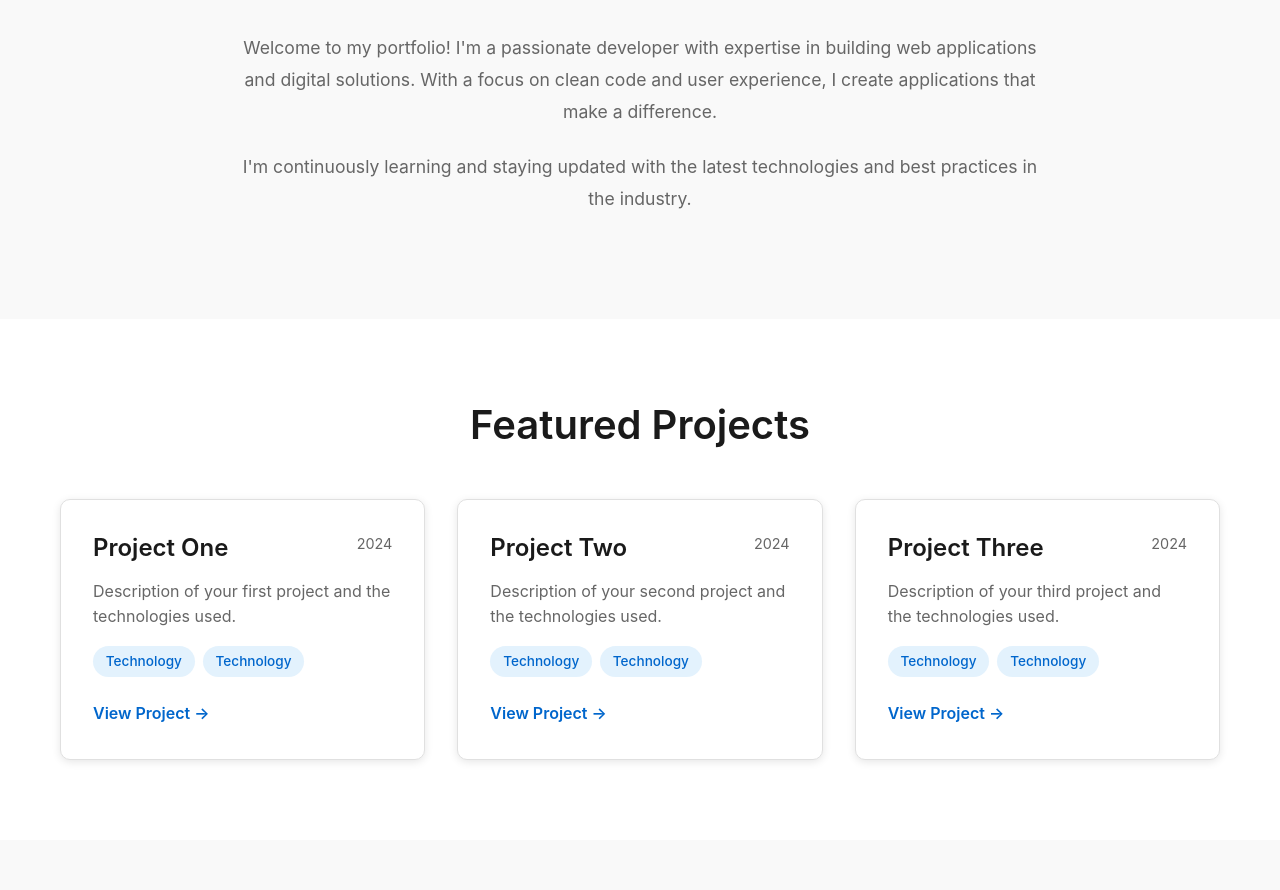
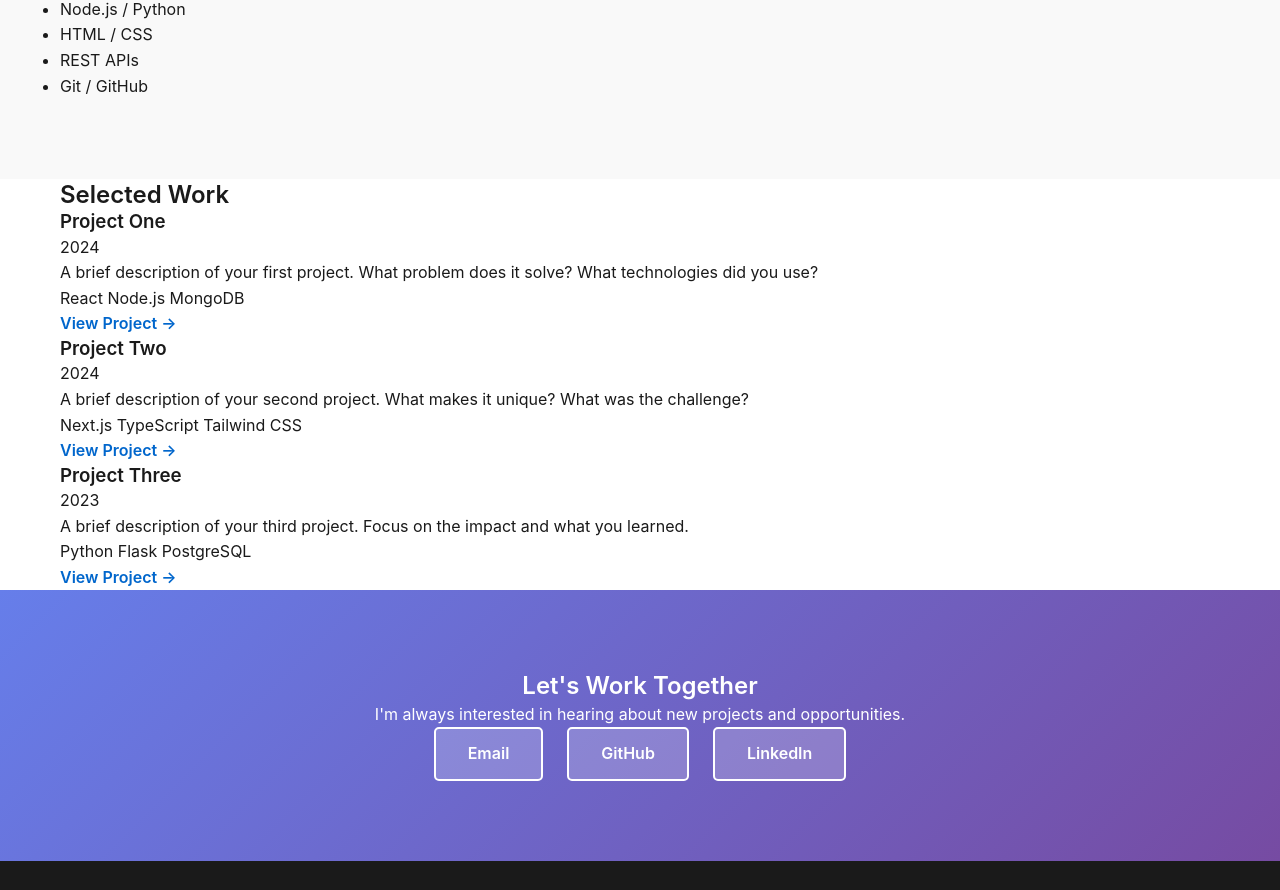
Before and after one commit to ivanparvaresh/ivanisation, a website: page index.html in a window 1280 px wide. Shown: the part 670-1560 px from the top of the page. Drawn offline with Linux system fonts and the light colour scheme.

Commit message:
Update index.html with clean, minimalist design

```diff
--- a/index.html
+++ b/index.html
@@ -3,7 +3,7 @@
 <head>
     <meta charset="UTF-8">
     <meta name="viewport" content="width=device-width, initial-scale=1.0">
-    <meta name="description" content="Ivan's Personal Portfolio - Showcasing Projects and Professional Experience">
+    <meta name="description" content="Ivan Parvaresh - Full Stack Developer & Creative Problem Solver">
     <title>Ivan Parvaresh - Portfolio</title>
     <link rel="stylesheet" href="css/style.css">
 </head>
@@ -11,14 +11,11 @@
     <!-- Navigation -->
     <nav class="navbar">
         <div class="container">
-            <div class="logo">
-                <h1>Ivan</h1>
-            </div>
+            <a href="#" class="logo">Ivan</a>
             <ul class="nav-menu">
                 <li><a href="#home" class="nav-link">Home</a></li>
                 <li><a href="#about" class="nav-link">About</a></li>
-                <li><a href="#projects" class="nav-link">Projects</a></li>
-                <li><a href="#skills" class="nav-link">Skills</a></li>
+                <li><a href="#work" class="nav-link">Work</a></li>
                 <li><a href="#contact" class="nav-link">Contact</a></li>
             </ul>
             <div class="hamburger">
@@ -33,10 +30,10 @@
     <section id="home" class="hero">
         <div class="container">
             <div class="hero-content">
-                <h1 class="hero-title">Hi, I'm Ivan Parvaresh</h1>
-                <p class="hero-subtitle">Full Stack Developer & Creative Problem Solver</p>
-                <p class="hero-description">Building innovative digital solutions with modern technologies</p>
-                <a href="#projects" class="btn btn-primary">View My Work</a>
+                <h1>Hi, I'm Ivan</h1>
+                <p class="hero-subtitle">Full Stack Developer</p>
+                <p class="hero-description">I build clean, modern web applications with attention to detail and user experience.</p>
+                <a href="#work" class="cta-button">View My Work</a>
             </div>
         </div>
     </section>
@@ -44,92 +41,79 @@
     <!-- About Section -->
     <section id="about" class="about">
         <div class="container">
-            <h2 class="section-title">About Me</h2>
-            <div class="about-content">
-                <p>Welcome to my portfolio! I'm a passionate developer with expertise in building web applications and digital solutions. With a focus on clean code and user experience, I create applications that make a difference.</p>
-                <p>I'm continuously learning and staying updated with the latest technologies and best practices in the industry.</p>
+            <h2>About</h2>
+            <div class="about-grid">
+                <div class="about-text">
+                    <p>I'm a passionate developer focused on creating meaningful digital solutions. With expertise in both frontend and backend development, I enjoy turning ideas into reality through clean, maintainable code.</p>
+                    <p>When I'm not coding, I'm learning new technologies, contributing to open source, or exploring creative problem-solving approaches.</p>
                 </div>
+                <div class="about-info">
+                    <div class="info-item">
+                        <h3>Skills</h3>
+                        <ul>
+                            <li>JavaScript / React</li>
+                            <li>Node.js / Python</li>
+                            <li>HTML / CSS</li>
+                            <li>REST APIs</li>
+                            <li>Git / GitHub</li>
+                        </ul>
                     </div>
-    </section>
-
-    <!-- Projects Section -->
-    <section id="projects" class="projects">
-        <div class="container">
-            <h2 class="section-title">Featured Projects</h2>
-            <div class="projects-grid">
-                <div class="project-card">
-                    <div class="project-header">
-                        <h3>Project One</h3>
-                        <p class="project-date">2024</p>
-                    </div>
-                    <p class="project-description">Description of your first project and the technologies used.</p>
-                    <div class="project-tags">
-                        <span class="tag">Technology</span>
-                        <span class="tag">Technology</span>
-                    </div>
-                    <a href="#" class="project-link">View Project →</a>
-                </div>
-
-                <div class="project-card">
-                    <div class="project-header">
-                        <h3>Project Two</h3>
-                        <p class="project-date">2024</p>
-                    </div>
-                    <p class="project-description">Description of your second project and the technologies used.</p>
-                    <div class="project-tags">
-                        <span class="tag">Technology</span>
-                        <span class="tag">Technology</span>
-                    </div>
-                    <a href="#" class="project-link">View Project →</a>
-                </div>
-
-                <div class="project-card">
-                    <div class="project-header">
-                        <h3>Project Three</h3>
-                        <p class="project-date">2024</p>
-                    </div>
-                    <p class="project-description">Description of your third project and the technologies used.</p>
-                    <div class="project-tags">
-                        <span class="tag">Technology</span>
-                        <span class="tag">Technology</span>
-                    </div>
-                    <a href="#" class="project-link">View Project →</a>
                 </div>
             </div>
         </div>
     </section>
 
-    <!-- Skills Section -->
-    <section id="skills" class="skills">
+    <!-- Work Section -->
+    <section id="work" class="work">
         <div class="container">
-            <h2 class="section-title">Skills</h2>
-            <div class="skills-grid">
-                <div class="skill-category">
-                    <h3>Frontend</h3>
-                    <ul>
-                        <li>HTML5 & CSS3</li>
-                        <li>JavaScript</li>
-                        <li>React</li>
-                        <li>Responsive Design</li>
-                    </ul>
+            <h2>Selected Work</h2>
+            <div class="projects-list">
+                <div class="project-item">
+                    <div class="project-content">
+                        <h3>Project One</h3>
+                        <p class="project-year">2024</p>
+                        <p>A brief description of your first project. What problem does it solve? What technologies did you use?</p>
+                        <div class="project-tech">
+                            <span>React</span>
+                            <span>Node.js</span>
+                            <span>MongoDB</span>
                         </div>
-                <div class="skill-category">
-                    <h3>Backend</h3>
-                    <ul>
-                        <li>Node.js</li>
-                        <li>Python</li>
-                        <li>APIs & REST</li>
-                        <li>Database Design</li>
-                    </ul>
                     </div>
-                <div class="skill-category">
-                    <h3>Tools</h3>
-                    <ul>
-                        <li>Git & GitHub</li>
-                        <li>Docker</li>
-                        <li>VS Code</li>
-                        <li>DevTools</li>
-                    </ul>
+                    <div class="project-link">
+                        <a href="#" class="link-arrow">View Project →</a>
+                    </div>
+                </div>
+
+                <div class="project-item">
+                    <div class="project-content">
+                        <h3>Project Two</h3>
+                        <p class="project-year">2024</p>
+                        <p>A brief description of your second project. What makes it unique? What was the challenge?</p>
+                        <div class="project-tech">
+                            <span>Next.js</span>
+                            <span>TypeScript</span>
+                            <span>Tailwind CSS</span>
+                        </div>
+                    </div>
+                    <div class="project-link">
+                        <a href="#" class="link-arrow">View Project →</a>
+                    </div>
+                </div>
+
+                <div class="project-item">
+                    <div class="project-content">
+                        <h3>Project Three</h3>
+                        <p class="project-year">2023</p>
+                        <p>A brief description of your third project. Focus on the impact and what you learned.</p>
+                        <div class="project-tech">
+                            <span>Python</span>
+                            <span>Flask</span>
+                            <span>PostgreSQL</span>
+                        </div>
+                    </div>
+                    <div class="project-link">
+                        <a href="#" class="link-arrow">View Project →</a>
+                    </div>
                 </div>
             </div>
         </div>
@@ -138,23 +122,19 @@
     <!-- Contact Section -->
     <section id="contact" class="contact">
         <div class="container">
-            <h2 class="section-title">Get In Touch</h2>
-            <div class="contact-content">
-                <p>I'm always interested in hearing about new projects and opportunities. Feel free to reach out!</p>
+            <h2>Let's Work Together</h2>
+            <p>I'm always interested in hearing about new projects and opportunities.</p>
             <div class="contact-links">
                 <a href="mailto:your-email@example.com" class="contact-link">Email</a>
                 <a href="https://github.com/ivanparvaresh" class="contact-link">GitHub</a>
                 <a href="https://linkedin.com/in/yourprofile" class="contact-link">LinkedIn</a>
             </div>
         </div>
-        </div>
     </section>
 
     <!-- Footer -->
     <footer class="footer">
-        <div class="container">
         <p>&copy; 2024 Ivan Parvaresh. All rights reserved.</p>
-        </div>
     </footer>
 
     <script src="js/script.js"></script>
```
Lines whose indentation alone changed are shown as unchanged.
